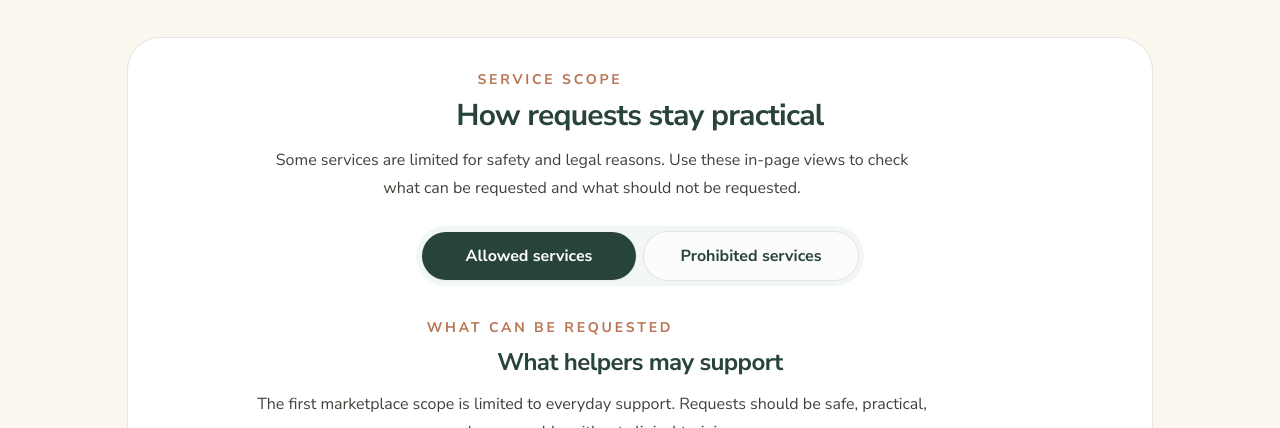
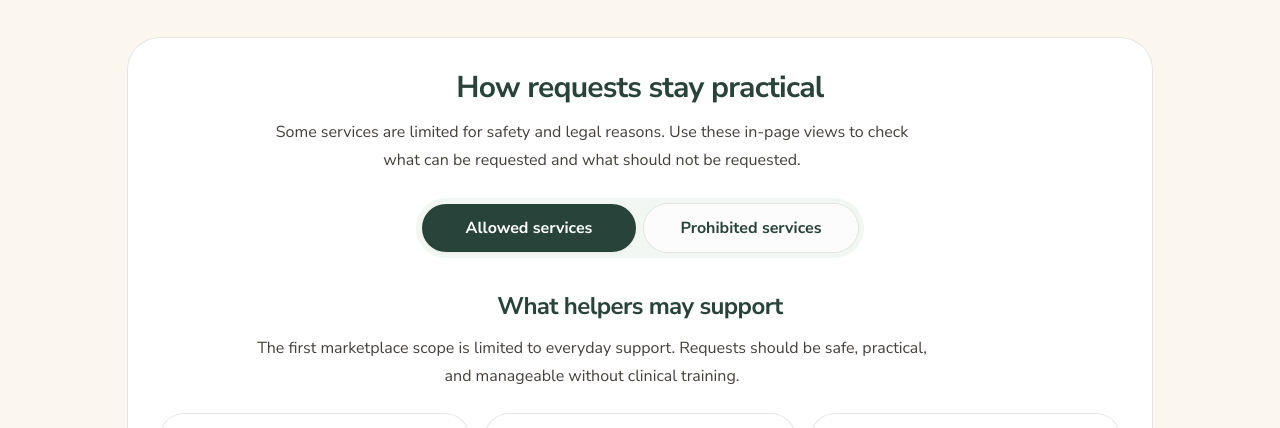
Before and after one commit to SterbenDesu/ElderProject, a Next.js app: page /safety in a window 1280 px wide. Shown: the part 251-679 px from the top of the page. Built offline with nearby package versions, Linux system fonts and the light colour scheme; no server answers.

Commit message:
Remove safety service scope kicker labels

```diff
--- a/app/safety/page.tsx
+++ b/app/safety/page.tsx
@@ -47,8 +47,7 @@ export default function SafetyPage() {
 
       <div className="mx-auto mt-10 max-w-5xl rounded-[2rem] bg-white p-5 text-center shadow-sm ring-1 ring-stone-200 sm:p-6 lg:p-8">
         <div className="mx-auto max-w-3xl">
-          <p className="text-sm font-bold uppercase tracking-[0.2em] text-clay">{t("Service scope")}</p>
-          <h2 className="mt-2 text-3xl font-bold tracking-tight text-forest">{t("How requests stay practical")}</h2>
+          <h2 className="text-3xl font-bold tracking-tight text-forest">{t("How requests stay practical")}</h2>
           <p className="mt-3 leading-7 text-stone-700">
             {t("Some services are limited for safety and legal reasons. Use these in-page views to check what can be requested and what should not be requested.")}
           </p>
@@ -90,10 +89,7 @@ export default function SafetyPage() {
           role="tabpanel"
         >
           <div className="mx-auto max-w-3xl text-center">
-            <p className="text-sm font-bold uppercase tracking-[0.2em] text-clay">
-              {isAllowedView ? t("What can be requested") : t("What should not be requested")}
-            </p>
-            <h3 className="mt-2 text-2xl font-bold text-forest">
+            <h3 className="text-2xl font-bold text-forest">
               {isAllowedView ? t("What helpers may support") : t("Requests the platform must not accept")}
             </h3>
             <p className="mt-3 leading-7 text-stone-700">
--- a/lib/translations/bg.ts
+++ b/lib/translations/bg.ts
@@ -187,12 +187,9 @@ export const phraseTranslations: Record<string, string> = {
 
   "Trust-focused boundaries": "Граници, които подкрепят доверието",
   "Review what can and cannot be requested before sending a support request.": "Прегледайте какво може и какво не трябва да се заявява, преди да изпратите заявка за подкрепа.",
-  "Service scope": "Обхват на услугите",
   "How requests stay practical": "Как заявките остават практични",
   "Some services are limited for safety and legal reasons. Use these in-page views to check what can be requested and what should not be requested.": "Някои услуги са ограничени от съображения за безопасност и законови изисквания. Използвайте тези изгледи на страницата, за да проверите какво може да се заяви и какво не трябва да се заявява.",
   "Service scope views": "Изгледи за обхвата на услугите",
-  "What can be requested": "Какво може да се заяви",
-  "What should not be requested": "Какво не трябва да се заявява",
   "The first marketplace scope is limited to everyday support. Requests should be safe, practical, and manageable without clinical training.": "Първоначалният обхват на платформата е ограничен до ежедневна подкрепа. Заявките трябва да са безопасни, практични и изпълними без клинично обучение.",
   "Vnuk Pod Naem does not support unsafe medical, financial, credential, valuables-related, or off-platform transaction requests.": "Внук Под Наем не поддържа рискови заявки, свързани с медицински задачи, финанси, данни за достъп, ценности или плащания извън платформата.",
   "If a request starts to involve health decisions, medication, emergency response, money access, passwords, valuables, or legal authority, it belongs outside this planned marketplace scope.": "Ако заявката започне да включва здравни решения, лекарства, спешна реакция, достъп до пари, пароли, ценности или правни правомощия, тя е извън планирания обхват на платформата.",
```
